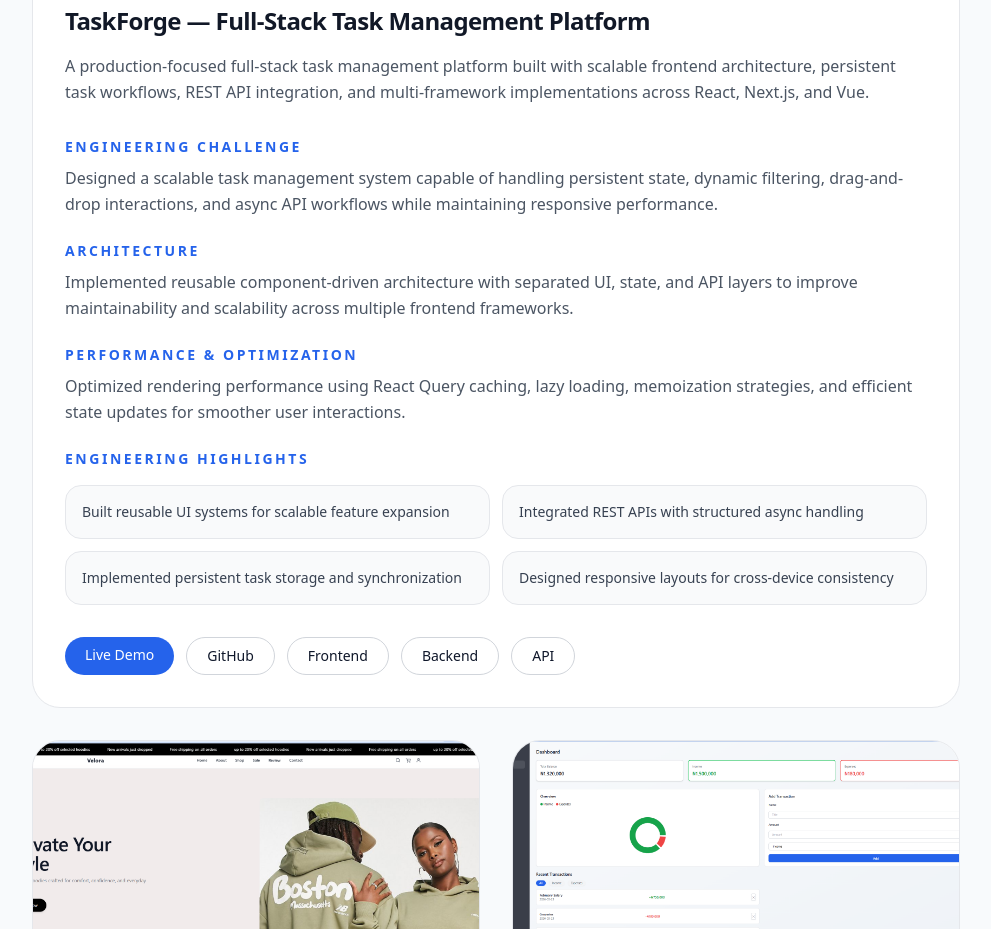
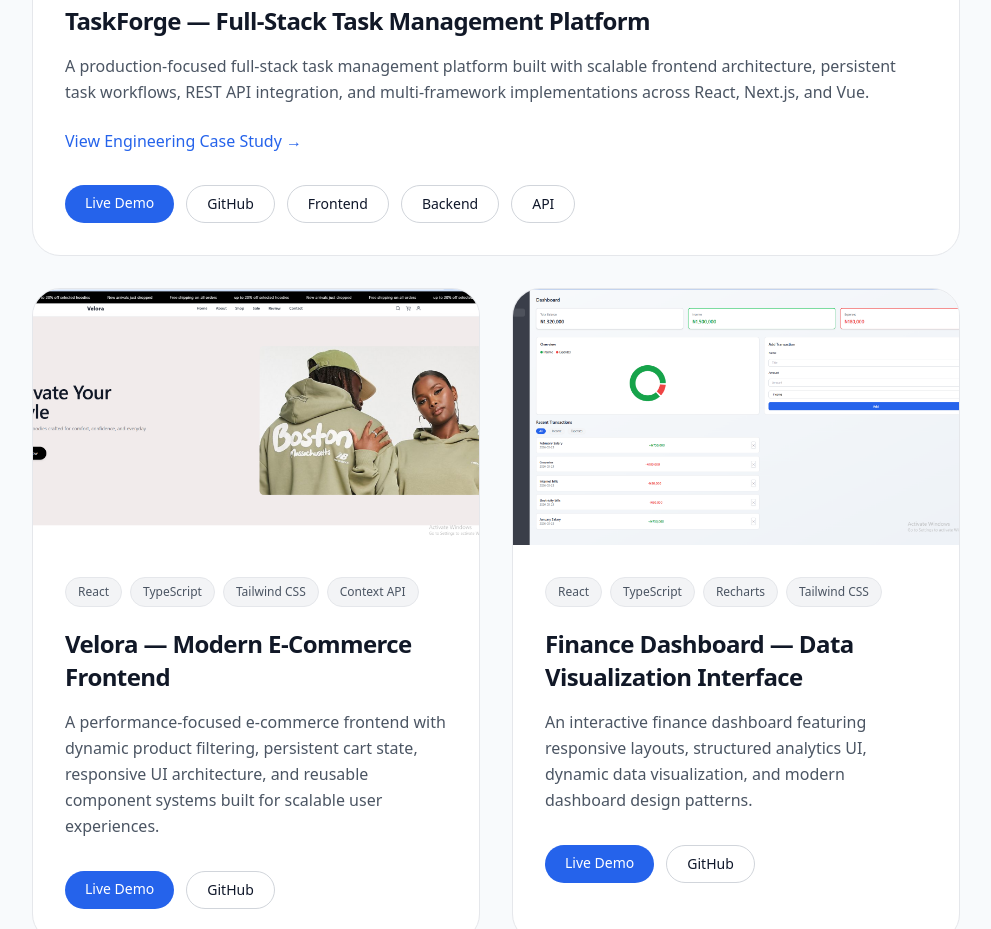
Before and after one commit to ibeO-GH/ibe-portfolio, a React (Vite) app: page / in a window 1280 px wide. Shown: the part 3960-4889 px from the top of the page, without its empty margins (144-1135 px from the left). Built offline with nearby package versions, Linux system fonts and the light colour scheme.

Commit message:
taskforge project engineering case study

```diff
--- a/src/components/ProjectCard.tsx
+++ b/src/components/ProjectCard.tsx
@@ -1,3 +1,5 @@
+import { useState } from "react";
+
 type ProjectProps = {
   title: string;
   description: string;
@@ -31,7 +33,10 @@ const ProjectCard = ({
   tech,
   featured,
 }: ProjectProps) => {
+  const [openModal, setOpenModal] = useState(false);
+
   return (
+    <>
       <div
         className={`group bg-white dark:bg-[#0f172a] border border-gray-200 dark:border-white/10 rounded-[28px] overflow-hidden transition-all duration-500 hover:-translate-y-2 hover:border-blue-500/30 hover:shadow-2xl ${
           featured ? "lg:col-span-2" : ""
@@ -77,63 +82,14 @@ const ProjectCard = ({
           <p className="text-gray-600 dark:text-gray-300 mt-4 leading-relaxed">
             {description}
           </p>
+
           {featured && (
-          <div className="mt-8 space-y-6">
-            {challenge && (
-              <div>
-                <h4 className="text-sm font-semibold uppercase tracking-[0.18em] text-blue-600 mb-2">
-                  Engineering Challenge
-                </h4>
-
-                <p className="text-gray-600 dark:text-gray-300 leading-relaxed">
-                  {challenge}
-                </p>
-              </div>
-            )}
-
-            {architecture && (
-              <div>
-                <h4 className="text-sm font-semibold uppercase tracking-[0.18em] text-blue-600 mb-2">
-                  Architecture
-                </h4>
-
-                <p className="text-gray-600 dark:text-gray-300 leading-relaxed">
-                  {architecture}
-                </p>
-              </div>
-            )}
-
-            {performance && (
-              <div>
-                <h4 className="text-sm font-semibold uppercase tracking-[0.18em] text-blue-600 mb-2">
-                  Performance & Optimization
-                </h4>
-
-                <p className="text-gray-600 dark:text-gray-300 leading-relaxed">
-                  {performance}
-                </p>
-              </div>
-            )}
-
-            {engineering && (
-              <div>
-                <h4 className="text-sm font-semibold uppercase tracking-[0.18em] text-blue-600 mb-4">
-                  Engineering Highlights
-                </h4>
-
-                <div className="grid md:grid-cols-2 gap-3">
-                  {engineering.map((item, index) => (
-                    <div
-                      key={index}
-                      className="bg-gray-50 dark:bg-white/5 border border-gray-200 dark:border-white/10 rounded-2xl px-4 py-4 text-sm text-gray-700 dark:text-gray-300"
+            <button
+              onClick={() => setOpenModal(true)}
+              className="mt-6 text-blue-600 font-medium hover:text-blue-700 transition duration-300"
             >
-                      {item}
-                    </div>
-                  ))}
-                </div>
-              </div>
-            )}
-          </div>
+              View Engineering Case Study →
+            </button>
           )}
 
           <div className="flex flex-wrap gap-3 mt-8">
@@ -192,6 +148,88 @@ const ProjectCard = ({
           </div>
         </div>
       </div>
+
+      {/* MODAL */}
+      {openModal && (
+        <div className="fixed inset-0 z-[100] bg-black/70 backdrop-blur-sm flex items-center justify-center px-6">
+          <div className="bg-white dark:bg-[#0f172a] border border-gray-200 dark:border-white/10 rounded-[32px] w-full max-w-4xl max-h-[90vh] overflow-y-auto p-8 md:p-12 relative">
+            <button
+              onClick={() => setOpenModal(false)}
+              className="absolute top-5 right-5 w-10 h-10 rounded-full border border-gray-300 dark:border-white/10 flex items-center justify-center text-xl hover:border-blue-600 transition duration-300"
+            >
+              ✕
+            </button>
+
+            <p className="text-blue-600 uppercase tracking-[0.2em] text-sm font-semibold mb-5">
+              Engineering Case Study
+            </p>
+
+            <h2 className="text-4xl font-bold text-gray-900 dark:text-white leading-tight">
+              {title}
+            </h2>
+
+            <p className="mt-6 text-lg text-gray-600 dark:text-gray-300 leading-relaxed">
+              {description}
+            </p>
+
+            {challenge && (
+              <div className="mt-12">
+                <h3 className="text-xl font-semibold text-gray-900 dark:text-white mb-4">
+                  Engineering Challenge
+                </h3>
+
+                <p className="text-gray-600 dark:text-gray-300 leading-relaxed">
+                  {challenge}
+                </p>
+              </div>
+            )}
+
+            {architecture && (
+              <div className="mt-10">
+                <h3 className="text-xl font-semibold text-gray-900 dark:text-white mb-4">
+                  Architecture Decisions
+                </h3>
+
+                <p className="text-gray-600 dark:text-gray-300 leading-relaxed">
+                  {architecture}
+                </p>
+              </div>
+            )}
+
+            {performance && (
+              <div className="mt-10">
+                <h3 className="text-xl font-semibold text-gray-900 dark:text-white mb-4">
+                  Performance & Optimization
+                </h3>
+
+                <p className="text-gray-600 dark:text-gray-300 leading-relaxed">
+                  {performance}
+                </p>
+              </div>
+            )}
+
+            {engineering && (
+              <div className="mt-10">
+                <h3 className="text-xl font-semibold text-gray-900 dark:text-white mb-5">
+                  Engineering Highlights
+                </h3>
+
+                <div className="grid md:grid-cols-2 gap-4">
+                  {engineering.map((item, index) => (
+                    <div
+                      key={index}
+                      className="bg-gray-50 dark:bg-white/5 border border-gray-200 dark:border-white/10 rounded-2xl p-5 text-gray-700 dark:text-gray-300"
+                    >
+                      {item}
+                    </div>
+                  ))}
+                </div>
+              </div>
+            )}
+          </div>
+        </div>
+      )}
+    </>
   );
 };
 
--- a/src/components/Projects.tsx
+++ b/src/components/Projects.tsx
@@ -10,24 +10,32 @@ const projects = [
     title: "TaskForge — Full-Stack Task Management Platform",
     description:
       "A production-focused full-stack task management platform built with scalable frontend architecture, persistent task workflows, REST API integration, and multi-framework implementations across React, Next.js, and Vue.",
+
     challenge:
-      "Designed a scalable task management system capable of handling persistent state, dynamic filtering, drag-and-drop interactions, and async API workflows while maintaining responsive performance.",
+      "Designed a scalable task management system capable of handling persistent state, drag-and-drop interactions, dynamic filtering, and async API workflows while maintaining responsive performance and clean UI consistency across devices.",
+
     architecture:
-      "Implemented reusable component-driven architecture with separated UI, state, and API layers to improve maintainability and scalability across multiple frontend frameworks.",
+      "Implemented reusable component-driven architecture with separated UI, state management, and API layers to improve maintainability, scalability, and future feature expansion across multiple frontend frameworks.",
+
     performance:
-      "Optimized rendering performance using React Query caching, lazy loading, memoization strategies, and efficient state updates for smoother user interactions.",
+      "Optimized rendering performance using React Query caching, lazy loading, memoization strategies, efficient state updates, and reduced unnecessary component re-renders for smoother user interactions.",
+
     engineering: [
       "Built reusable UI systems for scalable feature expansion",
       "Integrated REST APIs with structured async handling",
       "Implemented persistent task storage and synchronization",
       "Designed responsive layouts for cross-device consistency",
+      "Improved maintainability using modular component architecture",
+      "Applied scalable frontend engineering practices across React, Next.js, and Vue implementations",
     ],
+
     image: project1,
     demo: "https://taskforge-eta.vercel.app/",
     github: "https://github.com/ibeO-GH/taskforge",
     frontend: "https://github.com/ibeO-GH/taskforge-react",
     backend: "https://github.com/ibeO-GH/taskforge-backend",
     api: "https://taskforge-api-z21d.onrender.com",
+
     tech: [
       "React",
       "TypeScript",
@@ -37,6 +45,7 @@ const projects = [
       "React Query",
       "Tailwind CSS",
     ],
+
     featured: true,
   },
   {
```
Lines whose indentation alone changed are shown as unchanged.
